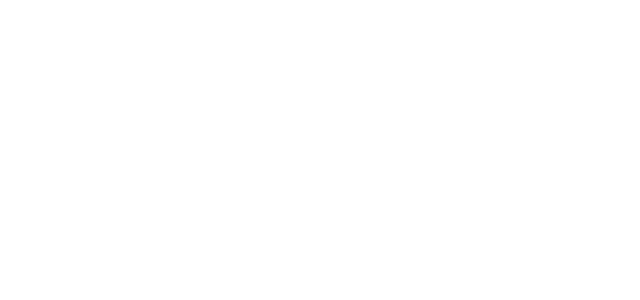
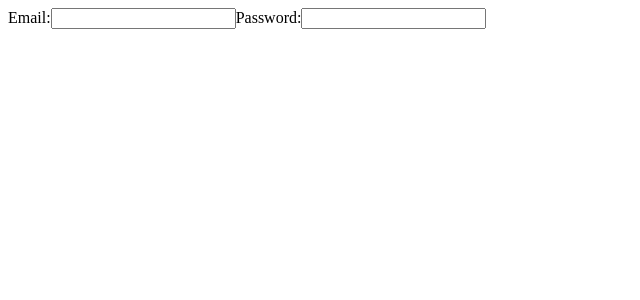
Before and after one commit to bobbyDeepak1415/React_Hooks, a React (Vite) app: page / in a window 1280 px wide. Shown: the top 300 px of the page, without its empty margins (0-640 px from the left). Built offline with nearby package versions, Linux system fonts and the light colour scheme.

Commit message:
setup done

```diff
--- a/src/FormValidation/Form1.jsx
+++ b/src/FormValidation/Form1.jsx
@@ -1,11 +1,18 @@
-import React from 'react'
+import React, { useState } from "react";
 
 const Form1 = () => {
+  const [formData, setFormData] = useState({ email: "", password: "" });
+
   return (
     <div>
+      <form>
+        <label>Email:</label>
+        <input value={formData.email}></input>
+        <label>Password:</label>
+        <input value={formData.password}></input>
+      </form>
+    </div>
+  );
+};
 
-    </div>
-  )
-}
-
-export default Form1
+export default Form1;
```
